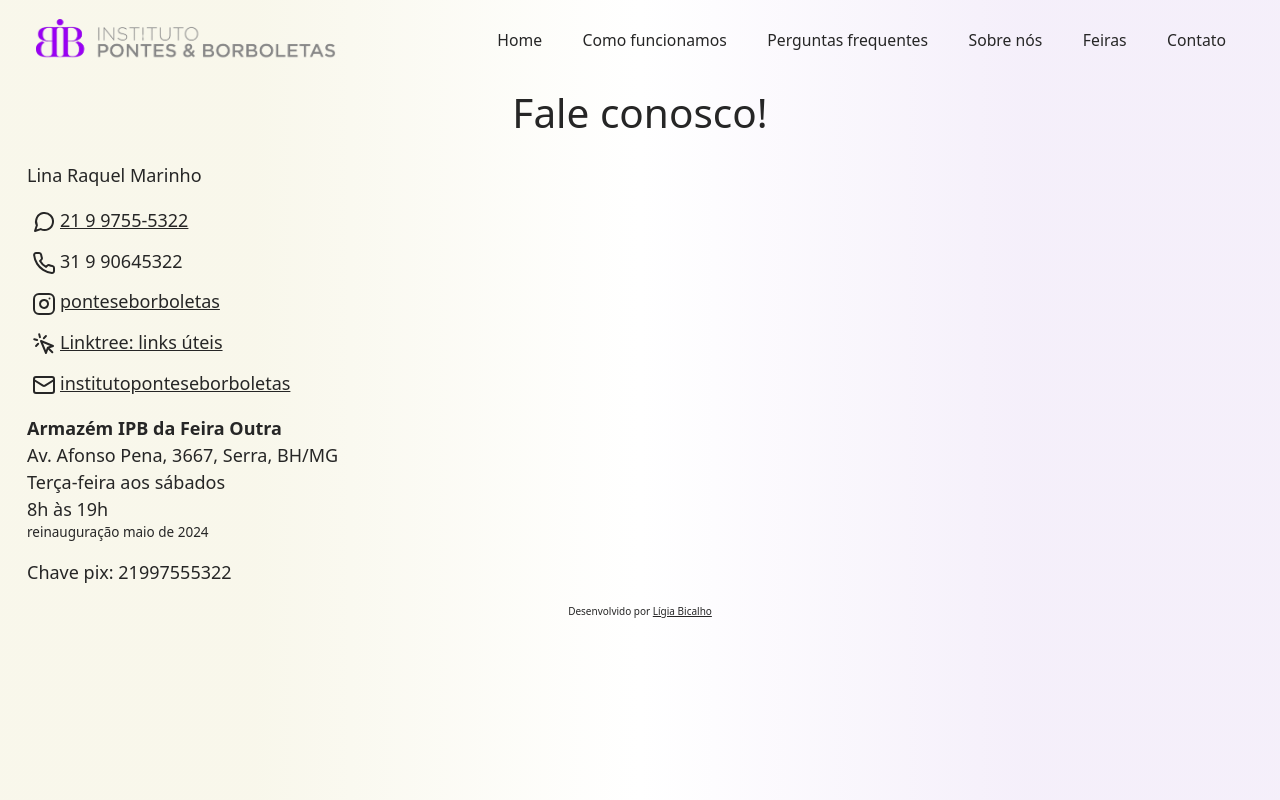
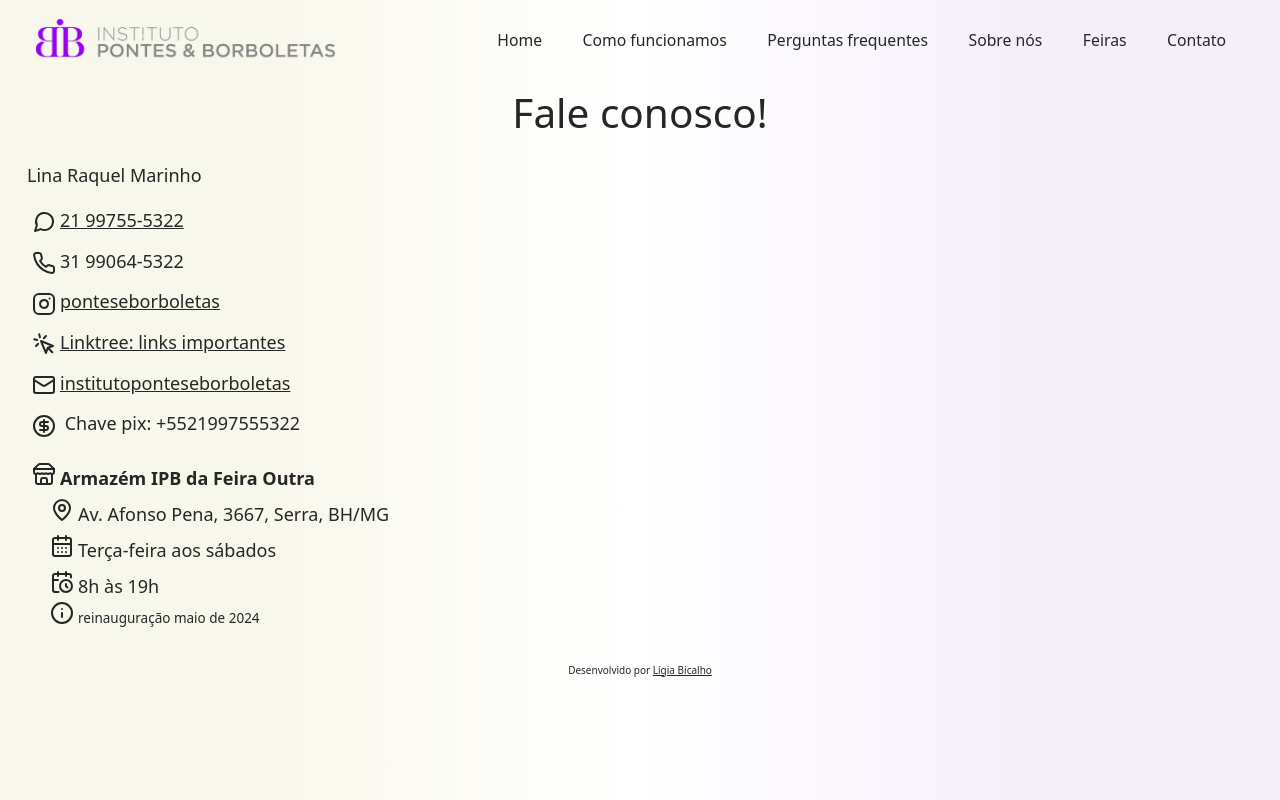
Before and after one commit to ligiabicalho/pontes-e-borboletas, a Next.js app: page /contact in a window 1280 px wide. Built offline with nearby package versions, Linux system fonts and the light colour scheme; a web font is replaced by a local one.

Commit message:
fix: refactor contact infos and pix key.

```diff
--- a/src/db/contacts.json
+++ b/src/db/contacts.json
@@ -6,24 +6,40 @@
 	},
 	"linktree": "https://linktr.ee/ponteseborboletas",
 	"whatsapp": {
-		"number": "21 9 9755-5322",
+		"number": "21 99755-5322",
 		"url": "https://api.whatsapp.com/send?phone=5521997555322"
 	},
-	"phone": "31 9 90645322",
+	"phone": "31 99064-5322",
 	"email": {
 		"address": "institutoponteseborboletas@gmail.com"
 	},
-	"storage": {
-		"name": "Armazém IPB da Feira Outra",
-		"address": "Av. Afonso Pena, 3667, Serra, BH/MG",
-		"frequency": "Terça-feira aos sábados",
-		"openingHours": "8h às 19h",
-		"obs": "reinauguração maio de 2024"
-	},
+	"storage": [
+		{
+			"type": "name",
+			"data": "Armazém IPB da Feira Outra"
+		},
+		{
+			"type": "address",
+			"data": "Av. Afonso Pena, 3667, Serra, BH/MG"
+		},
+		{
+			"type": "frequency",
+			"data": "Terça-feira aos sábados"
+		},
+		{
+			"type": "openingHours",
+			"data": "8h às 19h"
+		},
+		{
+			"type": "obs",
+			"data": "reinauguração maio de 2024"
+		}
+	],
 	"pix": {
-		"key": "21997555322",
+		"display": true,
+		"key": "+5521997555322",
 		"type": "phone",
 		"city": "Belo Horizonte",
-		"message": "Pagamento Feira Outra via App Pontes e Borboletas"
+		"message": "Pg. Feira Outra via App Pontes e Borboletas"
 	}
 }
--- a/src/pages/contact.tsx
+++ b/src/pages/contact.tsx
@@ -11,25 +11,29 @@ import {
 } from "../db/contacts.json";
 import Link from "next/link";
 import {
+  CalendarClock,
+  CalendarDays,
+  CircleDollarSign,
+  Info,
   Instagram,
+  LucideIcon,
   Mail,
+  MapPin,
   MessageCircle,
   MousePointerClick,
   Phone,
+  Store,
 } from "lucide-react";
 
 export default function Contact() {
-  interface Storage {
-    name: string;
-    address: string;
-    frequency: string;
-    openingHours: string;
-    obs: string;
-    [key: string]: string; // This is the index signature
-  }
-
-  const storageFair: Storage = { ...storage };
-
+  const icons: LucideIcon[] = [
+    Store,
+    MapPin,
+    CalendarDays,
+    CalendarClock,
+    Info,
+  ];
+  let Icon: LucideIcon;
   return (
     <section className="h-fit flex flex-col pt-20 px-6">
       <h2 className="font-primary text-2xl lg:text-4xl text-center mb-6">
@@ -59,7 +63,7 @@ export default function Contact() {
         </Link>
         <Link href={linktree} target="_blank" rel="noopener noreferrer">
           <MousePointerClick className="inline mx-1" />
-          <span className="underline">Linktree: links úteis</span>
+          <span className="underline">Linktree: links importantes</span>
         </Link>
         <Link
           href={`mailto:${email.address}`}
@@ -71,30 +75,38 @@ export default function Contact() {
             {email.address.substring(0, email.address.indexOf("@"))}
           </span>
         </Link>
+        {pix.display && (
+          <p>
+            <CircleDollarSign className="inline mx-1" /> Chave pix:{" "}
+            <span className="select-all">{pix.key}</span>
+          </p>
+        )}
       </div>
       <div className="flex flex-col mb-4 ">
-        {Object.keys(storageFair).map((key) => (
-          <p
-            key={key}
-            className={`${key === "name" && "font-bold"} ${
-              key === "obs" && "text-xs"
-            } select-all`}
-          >
-            {storageFair[key]}
-          </p>
-        ))}
+        {storage.map(
+          ({ type, data }, index) => (
+            (Icon = icons[index]),
+            (
+              <div
+                key={type}
+                className={`flex space-y-2 items-center gap-y-4  ${
+                  type !== "name" && "pl-4"
+                }`}
+              >
+                <Icon className="inline mx-1" />
+                <span
+                  className={`${type === "name" && "font-bold"} ${
+                    type === "obs" && "text-xs"
+                  }
+                  select-all`}
+                >
+                  {data}
+                </span>
+              </div>
+            )
+          ),
+        )}
       </div>
-      <p>
-        Chave pix: <span className="select-all">{pix.key}</span>
-      </p>
     </section>
   );
 }
-//<AtSign />
-//
-//
-//<MapPin />
-//<Store />
-//<CalendarDays /> <CalendarClock />
-//<Clock />
-//<Phone />
```
Also changed, not shown: src/db/fairs.json (+8 -3 lines).
